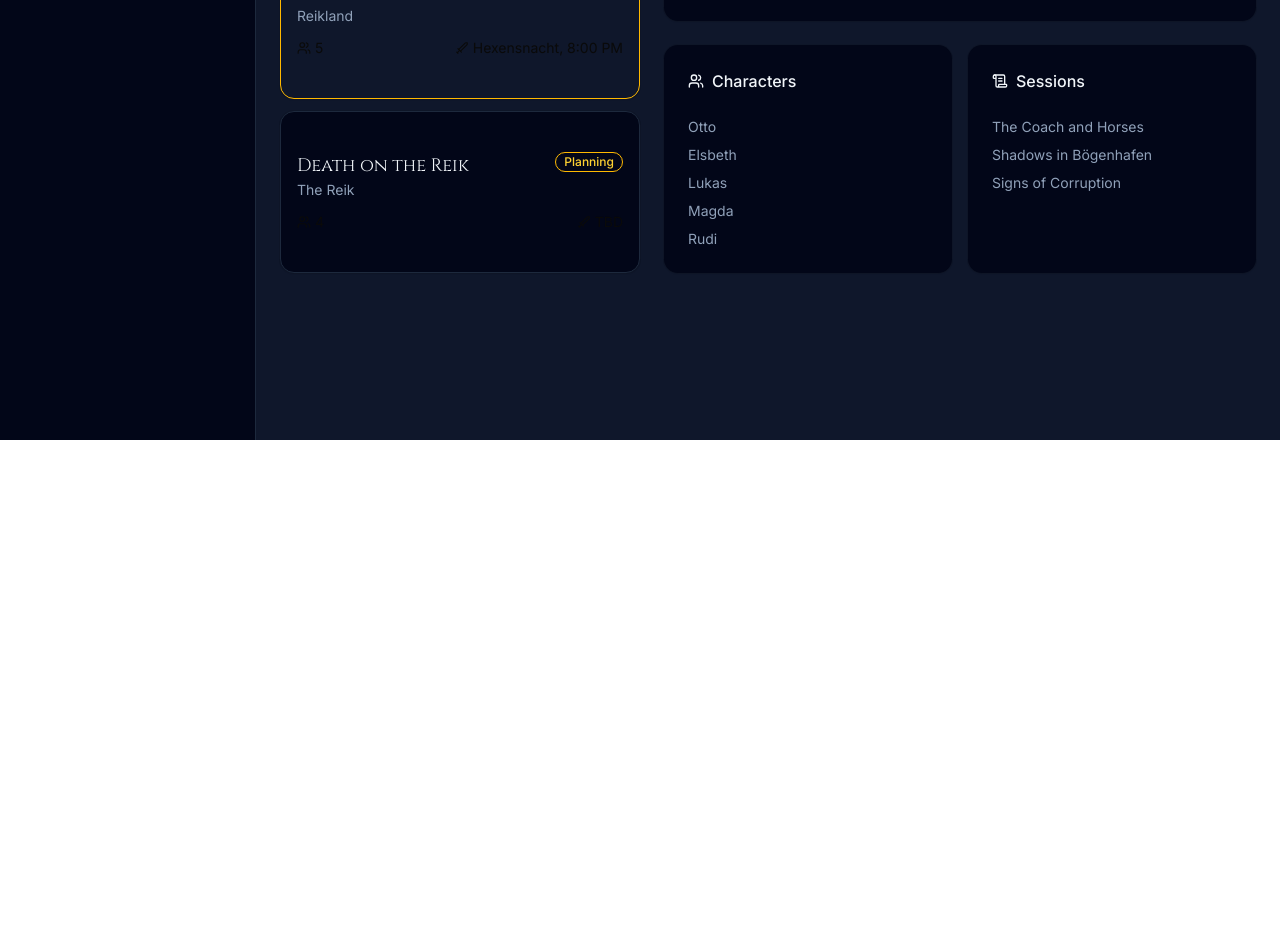
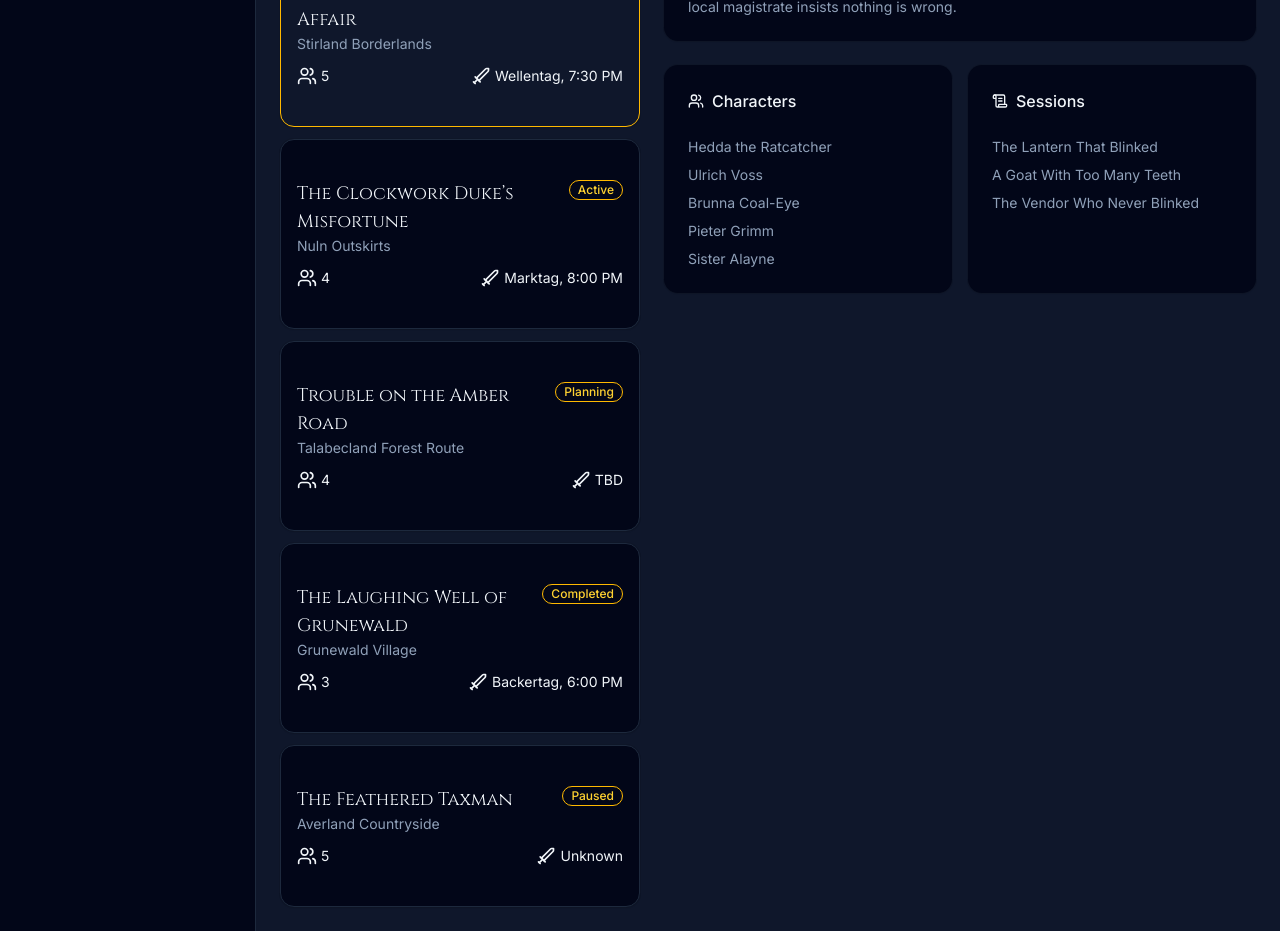
Before and after one commit to itsGregT/barnaby, a Next.js app in the folder barnaby-app/: page / in a window 1280 px wide. Shown: the part 360-1291 px from the top of the page. Before the commit the page ends 800 px from the top, so only its background shows below. Built offline with nearby package versions, Linux system fonts and the light colour scheme.

Commit message:
- ui color fixes on campaign card icons and text

```diff
--- a/barnaby-app/src/features/campaigns/components/CampaignCard.tsx
+++ b/barnaby-app/src/features/campaigns/components/CampaignCard.tsx
@@ -32,13 +32,13 @@ export function CampaignCard({ campaign, isSelected, onSelect }: Props) {
                         {campaign.status}
                     </Badge>
                 </div>
-                <div className="flex justify-between text-sm-text-slate-400">
+                <div className="flex justify-between text-slate-100">
                     <div className="flex items-center gap-1">
-                        <Users size={14} />
+                        <Users size={20} />
                         {campaign.players}
                     </div>
                     <div className="flex items-center gap-1">
-                        <Sword size={14} />
+                        <Sword size={20} />
                         {campaign.nextSession}
                     </div>
                 </div>
--- a/barnaby-app/src/features/campaigns/components/CampaignDetails.tsx
+++ b/barnaby-app/src/features/campaigns/components/CampaignDetails.tsx
@@ -21,7 +21,9 @@ export function CampaignDetails({ campaign }: Props) {
         <div className="space-y-6">
             <Card className="bg-slate-950 border-slate-800">
                 <CardHeader>
-                    <CardTitle className="font-heading text-3xl text-slate-100">{campaign.name}</CardTitle>
+                    <CardTitle className="font-heading text-3xl text-slate-100">
+                        {campaign.name}
+                    </CardTitle>
                 </CardHeader>
                 <CardContent className="text-slate-400">
                     {campaign.description}
--- a/barnaby-app/src/mock/campaigns.ts
+++ b/barnaby-app/src/mock/campaigns.ts
@@ -2,31 +2,82 @@ import type { Campaign } from "@/src/types/campaign";
 
 export const campaigns: Campaign[] = [
 	{
-		id: "enemy-within",
-		name: "The Enemy Within",
-		region: "Reikland",
+		id: "mosslight-market",
+		name: "The Mosslight Market Affair",
+		region: "Stirland Borderlands",
 		status: "Active",
 		players: 5,
-		nextSession: "Hexensnacht, 8:00 PM",
+		nextSession: "Wellentag, 7:30 PM",
 		description:
-			"A grim investigation through corruption, cult activity, and political rot in the Empire.",
-		characters: ["Otto", "Elsbeth", "Lukas", "Magda", "Rudi"],
+			"A traveling night market appears only under heavy fog, selling strange wares and whispered promises. Livestock vanish, children dream of antlered figures, and the local magistrate insists nothing is wrong.",
+		characters: ["Hedda the Ratcatcher", "Ulrich Voss", "Brunna Coal-Eye", "Pieter Grimm", "Sister Alayne"],
 		recentSessions: [
-			"The Coach and Horses",
-			"Shadows in Bögenhafen",
-			"Signs of Corruption",
+			"The Lantern That Blinked",
+			"A Goat With Too Many Teeth",
+			"The Vendor Who Never Blinked",
 		],
 	},
 	{
-		id: "death-on-reik",
-		name: "Death on the Reik",
-		region: "The Reik",
+		id: "clockwork-duke",
+		name: "The Clockwork Duke’s Misfortune",
+		region: "Nuln Outskirts",
+		status: "Active",
+		players: 4,
+		nextSession: "Marktag, 8:00 PM",
+		description:
+			"A minor noble obsessed with mechanical perfection has sealed himself inside his estate. Servants whisper that the clocks now tick out of sync with reality, and something inside the walls has begun answering back.",
+		characters: ["Elsa Wirth", "Gregor Blackthumb", "Marta Feld", "Jannik the Quiet"],
+		recentSessions: [
+			"The Locked Conservatory",
+			"An Hour That Lasted Too Long",
+			"The Butler’s Second Shadow",
+		],
+	},
+	{
+		id: "amber-road-mystery",
+		name: "Trouble on the Amber Road",
+		region: "Talabecland Forest Route",
 		status: "Planning",
 		players: 4,
 		nextSession: "TBD",
 		description:
-			"A river-bound campaign of smugglers, mutants, and secrets drifting through the heart of the Empire.",
-		characters: ["Gregor", "Anya", "Bertold", "Klara"],
-		recentSessions: ["River Trouble", "The Toll House"],
+			"Caravans vanish along the Amber Road, leaving behind perfectly arranged camps and untouched supplies. Witnesses claim the trees move when no one is watching.",
+		characters: ["Klara Weiss", "Otto Feldman", "Rudi Kessler", "Anja Thorn"],
+		recentSessions: [
+			"The Camp With No Footprints",
+			"The Silent Treeline",
+		],
+	},
+	{
+		id: "laughing-well",
+		name: "The Laughing Well of Grunewald",
+		region: "Grunewald Village",
+		status: "Completed",
+		players: 3,
+		nextSession: "Backertag, 6:00 PM",
+		description:
+			"A village well has begun echoing laughter at night. Buckets come up filled with black water, and anyone who drinks it starts telling jokes that no one else understands.",
+		characters: ["Frieda Hopp", "Tomas Krane", "Lukas Bell"],
+		recentSessions: [
+			"The First Laugh",
+			"A Joke Without Meaning",
+			"The Man Who Wouldn’t Stop Smiling",
+		],
+	},
+	{
+		id: "feathered-taxman",
+		name: "The Feathered Taxman",
+		region: "Averland Countryside",
+		status: "Paused",
+		players: 5,
+		nextSession: "Unknown",
+		description:
+			"A tax collector arrived with impeccable records and a polite demeanor. By the third visit, villagers noticed his shadow had feathers. By the fourth, he stopped casting one entirely.",
+		characters: ["Magda Rook", "Ulrich Dane", "Sven Halber", "Elsbeth Crowe", "Pavel Dorn"],
+		recentSessions: [
+			"The First Collection",
+			"The Ledger That Bled Ink",
+			"The Visit at Dusk",
+		],
 	},
 ];
```
